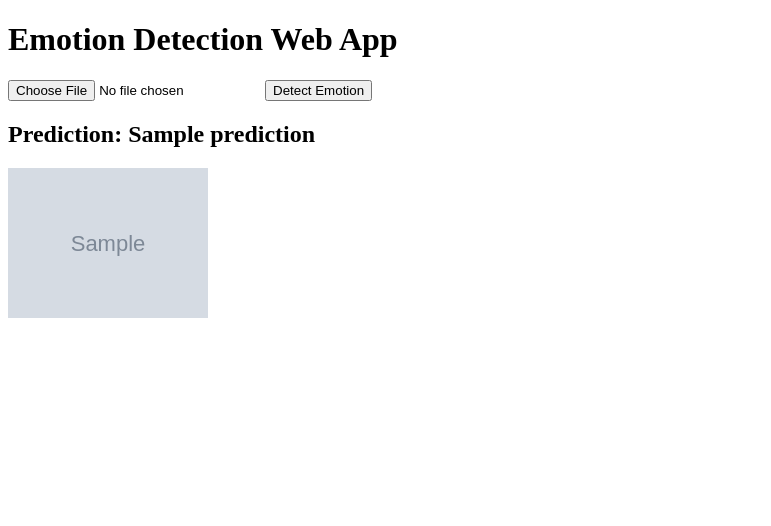
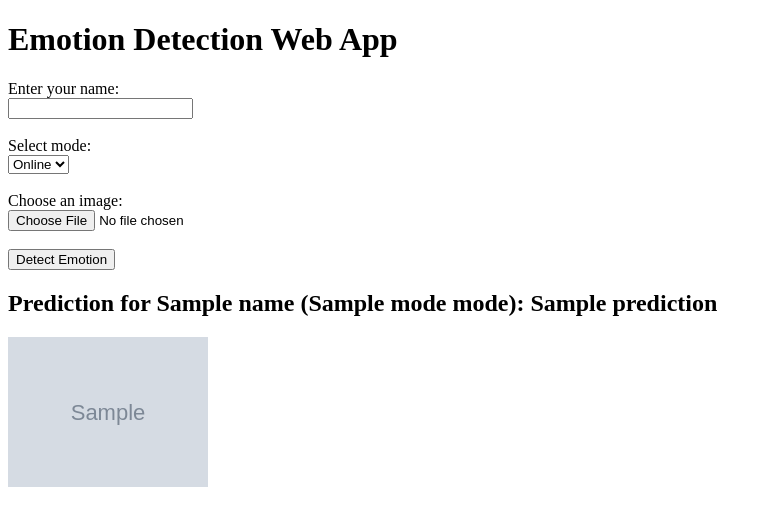
Before and after one commit to danielgotskillz/Emotion_detector, a Flask app: template templates/index.html in a window 1280 px wide. Shown: the top 526 px of the page, without its empty margins (0-771 px from the left). Run offline with Flask 3, Linux system fonts and the light colour scheme; the template is opened without the code that fills it: most values are stand-ins (such as "Sample title", 1, 10 or a date in 2020); grey boxes marked "Sample" are stand-in pictures.

Commit message:
An ML model for emotion detection.

```diff
--- a/app.py
+++ b/app.py
@@ -1,20 +1,42 @@
-# app.py
 from flask import Flask, render_template, request
 from tensorflow.keras.models import load_model
 from tensorflow.keras.preprocessing import image
 import numpy as np
+import sqlite3
 import os
-import sqlite3
 
 app = Flask(__name__)
 
+# --- Ensure folders exist ---
 if not os.path.exists('static'):
     os.makedirs('static')
 
-# Load the model
+if not os.path.exists('database'):
+    os.makedirs('database')
+
+# --- Initialize database ---
+def init_db():
+    conn = sqlite3.connect('database/data.db')
+    c = conn.cursor()
+    c.execute('''
+        CREATE TABLE IF NOT EXISTS predictions (
+            id INTEGER PRIMARY KEY AUTOINCREMENT,
+            name TEXT,
+            filename TEXT,
+            emotion TEXT,
+            mode TEXT,
+            timestamp DATETIME DEFAULT CURRENT_TIMESTAMP
+        )
+    ''')
+    conn.commit()
+    conn.close()
+    print("✅ Database is ready.")
+
+
+init_db()
+
+# --- Load model ---
 model = load_model('face_emotionModel.h5')
-
-# Emotion labels
 emotions = ['Angry','Disgust','Fear','Happy','Sad','Surprise','Neutral']
 
 @app.route('/')
@@ -23,26 +45,51 @@ def home():
 
 @app.route('/predict', methods=['POST'])
 def predict():
+    # Get form data
+    user_name = request.form['username']
+    mode = request.form['mode']
     img_file = request.files['imagefile']
+
+    # Save image
     img_path = os.path.join('static', img_file.filename)
     img_file.save(img_path)
 
+    # Preprocess image
     img = image.load_img(img_path, target_size=(48,48), color_mode='grayscale')
     img = image.img_to_array(img) / 255.0
     img = np.expand_dims(img, axis=0)
 
+    # Predict emotion
     pred = model.predict(img)
     emotion = emotions[np.argmax(pred)]
 
-    # After you get 'emotion' and 'img_path'
+    # Save details to database
     conn = sqlite3.connect('database/data.db')
     c = conn.cursor()
-    c.execute("INSERT INTO predictions (filename, emotion) VALUES (?, ?)", (img_path, emotion))
+    c.execute(
+        "INSERT INTO predictions (name, filename, emotion, mode) VALUES (?, ?, ?, ?)",
+        (user_name, img_path, emotion, mode)
+    )
     conn.commit()
     conn.close()
 
+    # Return results
+    return render_template('index.html',
+                           prediction=emotion,
+                           image=img_path,
+                           name=user_name,
+                           mode=mode)
 
-    return render_template('index.html', prediction=emotion, image=img_path)
+
+@app.route('/clear_db')
+def clear_db():
+    conn = sqlite3.connect('database/data.db')
+    c = conn.cursor()
+    c.execute("DELETE FROM predictions")
+    conn.commit()
+    conn.close()
+    return "✅ All data has been cleared from the database."
 
 if __name__ == '__main__':
-    app.run(debug=True)
+    port = int(os.environ.get('PORT', 5000))
+    app.run(host='0.0.0.0', port=port)
--- a/link_web_app.txt
+++ b/link_web_app.txt
@@ -0,0 +1 @@
+https://ogunyankin-daniel-22cg031906emotion.onrender.com/
--- a/templates/index.html
+++ b/templates/index.html
@@ -7,12 +7,23 @@
     <h1>Emotion Detection Web App</h1>
 
     <form action="/predict" method="post" enctype="multipart/form-data">
-        <input type="file" name="imagefile" required>
+        <label for="name">Enter your name:</label><br>
+        <input type="text" id="name" name="username" required><br><br>
+
+        <label for="mode">Select mode:</label><br>
+        <select id="mode" name="mode" required>
+            <option value="online">Online</option>
+            <option value="offline">Offline</option>
+        </select><br><br>
+
+        <label for="imagefile">Choose an image:</label><br>
+        <input type="file" name="imagefile" required><br><br>
+
         <input type="submit" value="Detect Emotion">
     </form>
 
     {% if prediction %}
-        <h2>Prediction: {{ prediction }}</h2>
+        <h2>Prediction for {{ name }} ({{ mode }} mode): {{ prediction }}</h2>
         <img src="{{ image }}" width="200">
     {% endif %}
 </body>
```
Also changed, not shown: database/clear_db.py (deleted, +0 -17 lines), database/setup_db.py (deleted, +0 -19 lines), database/data.db (deleted), static/20241201_121445.jpg (deleted), static/20241201_121451.jpg (deleted), static/DAN-KABASH.jpg (deleted), static/DanTedX.jpg (deleted), static/IK.jpg (deleted), 2 other files.
